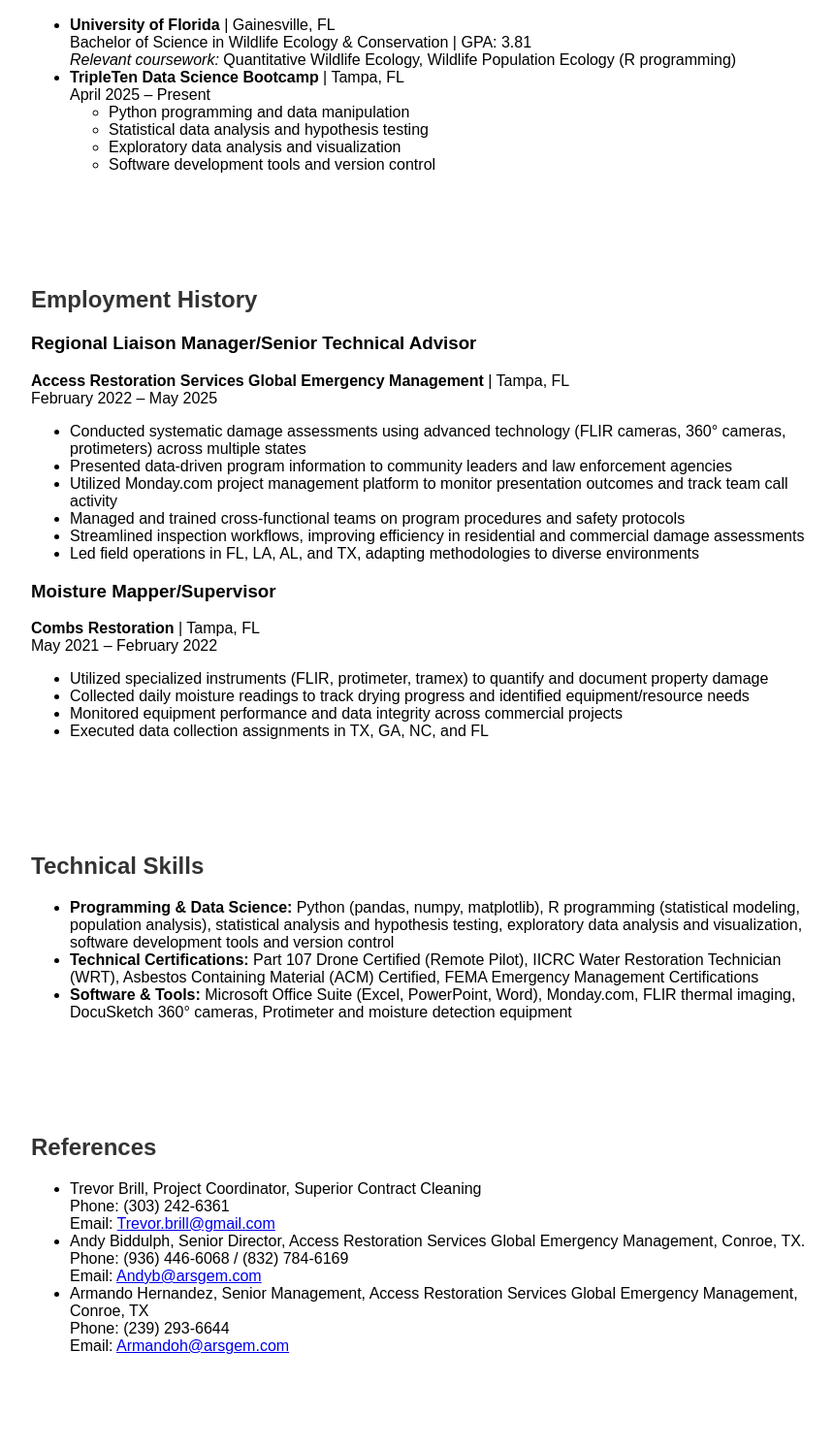
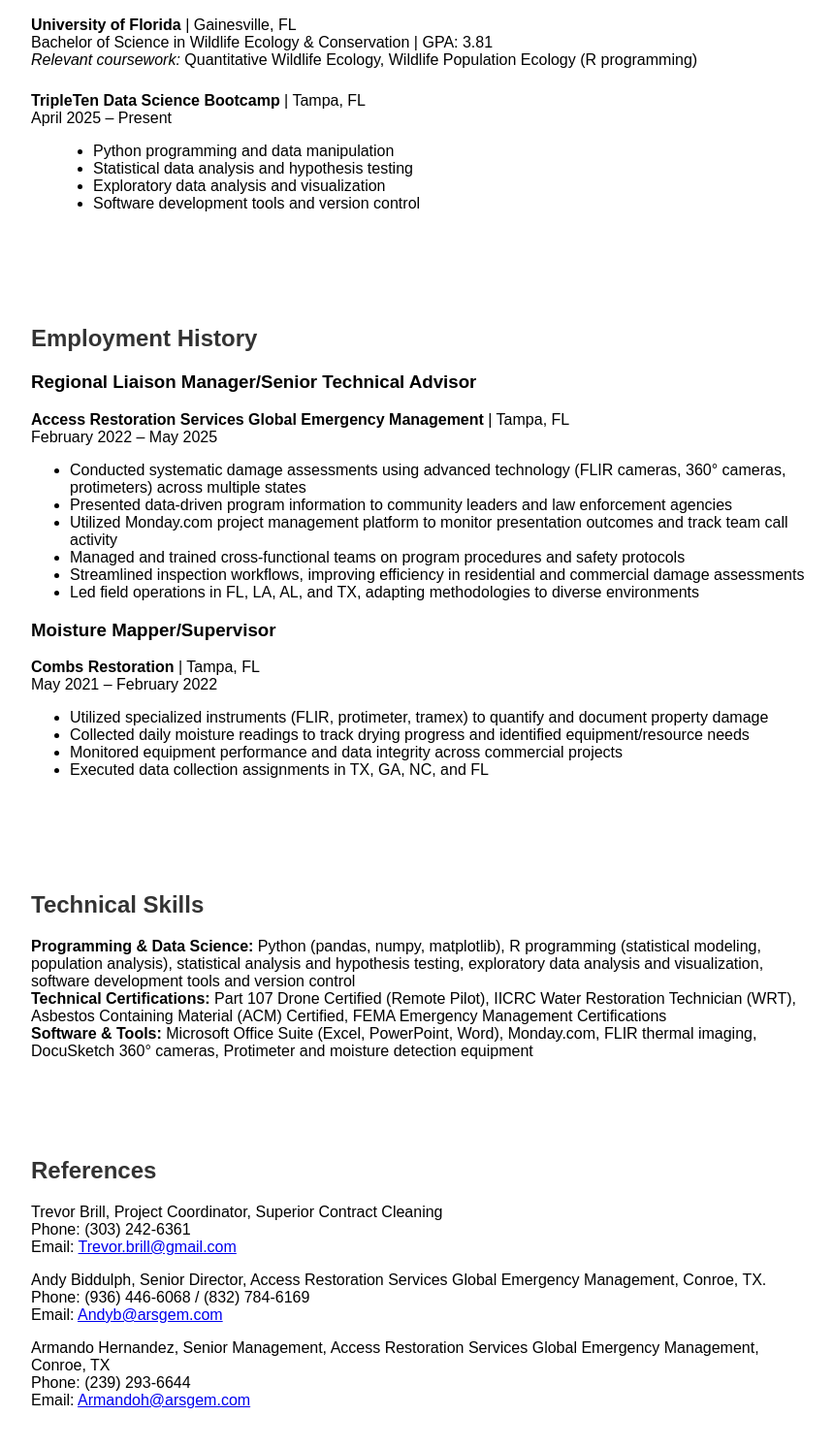
Before and after one commit to Holly-D-C/my-portfolio, a plain HTML site: page index.html in a window 1280 px wide. Shown: the part 714-2207 px from the top of the page at 97% size, without its empty margins (208-1068 px from the left). Before the commit the page ends 2167 px from the top, so only its background shows below. Drawn offline with Linux system fonts and the light colour scheme.

Commit message:
Bullet Points Removed from Education, Technical Skills, and References Section

```diff
--- a/index.html
+++ b/index.html
@@ -44,21 +44,23 @@
 
   <section id="education">
     <h2>Education</h2>
-    <ul>
-      <li><strong>University of Florida</strong> | Gainesville, FL<br>
+    <div style="margin-left:0;">
+      <div style="margin-bottom:1.5em;">
+        <strong>University of Florida</strong> | Gainesville, FL<br>
         Bachelor of Science in Wildlife Ecology & Conservation | GPA: 3.81<br>
         <em>Relevant coursework:</em> Quantitative Wildlife Ecology, Wildlife Population Ecology (R programming)
-      </li>
-      <li><strong>TripleTen Data Science Bootcamp</strong> | Tampa, FL<br>
+      </div>
+      <div>
+        <strong>TripleTen Data Science Bootcamp</strong> | Tampa, FL<br>
         April 2025 – Present<br>
-        <ul>
+        <ul style="list-style-type: disc; margin-left: 1.5em;">
           <li>Python programming and data manipulation</li>
           <li>Statistical data analysis and hypothesis testing</li>
           <li>Exploratory data analysis and visualization</li>
           <li>Software development tools and version control</li>
         </ul>
-      </li>
-    </ul>
+      </div>
+    </div>
   </section>
 
   <section id="experience">
@@ -87,29 +89,29 @@
 
   <section id="skills">
     <h2>Technical Skills</h2>
-    <ul>
-      <li><strong>Programming & Data Science:</strong> Python (pandas, numpy, matplotlib), R programming (statistical modeling, population analysis), statistical analysis and hypothesis testing, exploratory data analysis and visualization, software development tools and version control</li>
-      <li><strong>Technical Certifications:</strong> Part 107 Drone Certified (Remote Pilot), IICRC Water Restoration Technician (WRT), Asbestos Containing Material (ACM) Certified, FEMA Emergency Management Certifications</li>
-      <li><strong>Software & Tools:</strong> Microsoft Office Suite (Excel, PowerPoint, Word), Monday.com, FLIR thermal imaging, DocuSketch 360° cameras, Protimeter and moisture detection equipment</li>
-    </ul>
+    <div style="margin-left:0;">
+      <div><strong>Programming & Data Science:</strong> Python (pandas, numpy, matplotlib), R programming (statistical modeling, population analysis), statistical analysis and hypothesis testing, exploratory data analysis and visualization, software development tools and version control</div>
+      <div><strong>Technical Certifications:</strong> Part 107 Drone Certified (Remote Pilot), IICRC Water Restoration Technician (WRT), Asbestos Containing Material (ACM) Certified, FEMA Emergency Management Certifications</div>
+      <div><strong>Software & Tools:</strong> Microsoft Office Suite (Excel, PowerPoint, Word), Monday.com, FLIR thermal imaging, DocuSketch 360° cameras, Protimeter and moisture detection equipment</div>
+    </div>
   </section>
 
   <section id="references">
     <h2>References</h2>
-    <ul>
-      <li>Trevor Brill, Project Coordinator, Superior Contract Cleaning<br>
+    <div style="margin-left:0;">
+      <div>Trevor Brill, Project Coordinator, Superior Contract Cleaning<br>
         Phone: (303) 242-6361<br>
         Email: <a href="mailto:Trevor.brill@gmail.com">Trevor.brill@gmail.com</a>
-      </li>
-      <li>Andy Biddulph, Senior Director, Access Restoration Services Global Emergency Management, Conroe, TX.<br>
+      </div>
+      <div style="margin-top:1em;">Andy Biddulph, Senior Director, Access Restoration Services Global Emergency Management, Conroe, TX.<br>
         Phone: (936) 446-6068 / (832) 784-6169<br>
         Email: <a href="mailto:Andyb@arsgem.com">Andyb@arsgem.com</a>
-      </li>
-      <li>Armando Hernandez, Senior Management, Access Restoration Services Global Emergency Management, Conroe, TX<br>
+      </div>
+      <div style="margin-top:1em;">Armando Hernandez, Senior Management, Access Restoration Services Global Emergency Management, Conroe, TX<br>
         Phone: (239) 293-6644<br>
         Email: <a href="mailto:Armandoh@arsgem.com">Armandoh@arsgem.com</a>
-      </li>
-    </ul>
+      </div>
+    </div>
   </section>
 </body>
 </html>
```
